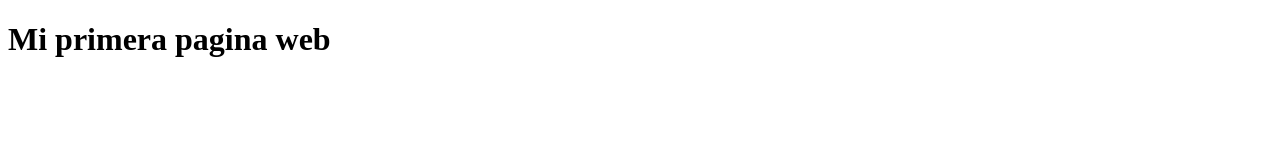
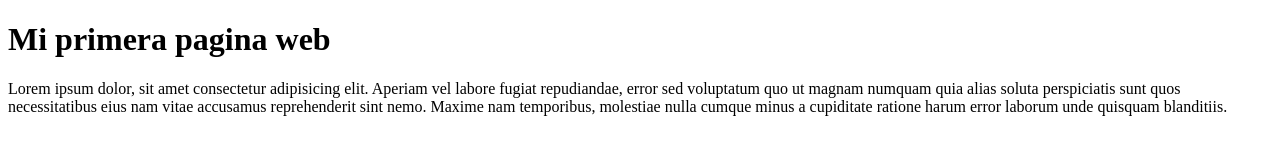
Before and after one commit to joseluismanonrosario/PruebaWebElvis, a plain HTML site: page index.html in a window 1280 px wide. Drawn offline with Linux system fonts and the light colour scheme.

Commit message:
Parrafo principal agredo

```diff
--- a/index.html
+++ b/index.html
@@ -8,5 +8,6 @@
 </head>
 <body>
     <h1>Mi primera pagina web</h1>
+    <p>Lorem ipsum dolor, sit amet consectetur adipisicing elit. Aperiam vel labore fugiat repudiandae, error sed voluptatum quo ut magnam numquam quia alias soluta perspiciatis sunt quos necessitatibus eius nam vitae accusamus reprehenderit sint nemo. Maxime nam temporibus, molestiae nulla cumque minus a cupiditate ratione harum error laborum unde quisquam blanditiis.</p>
 </body>
 </html>
```
